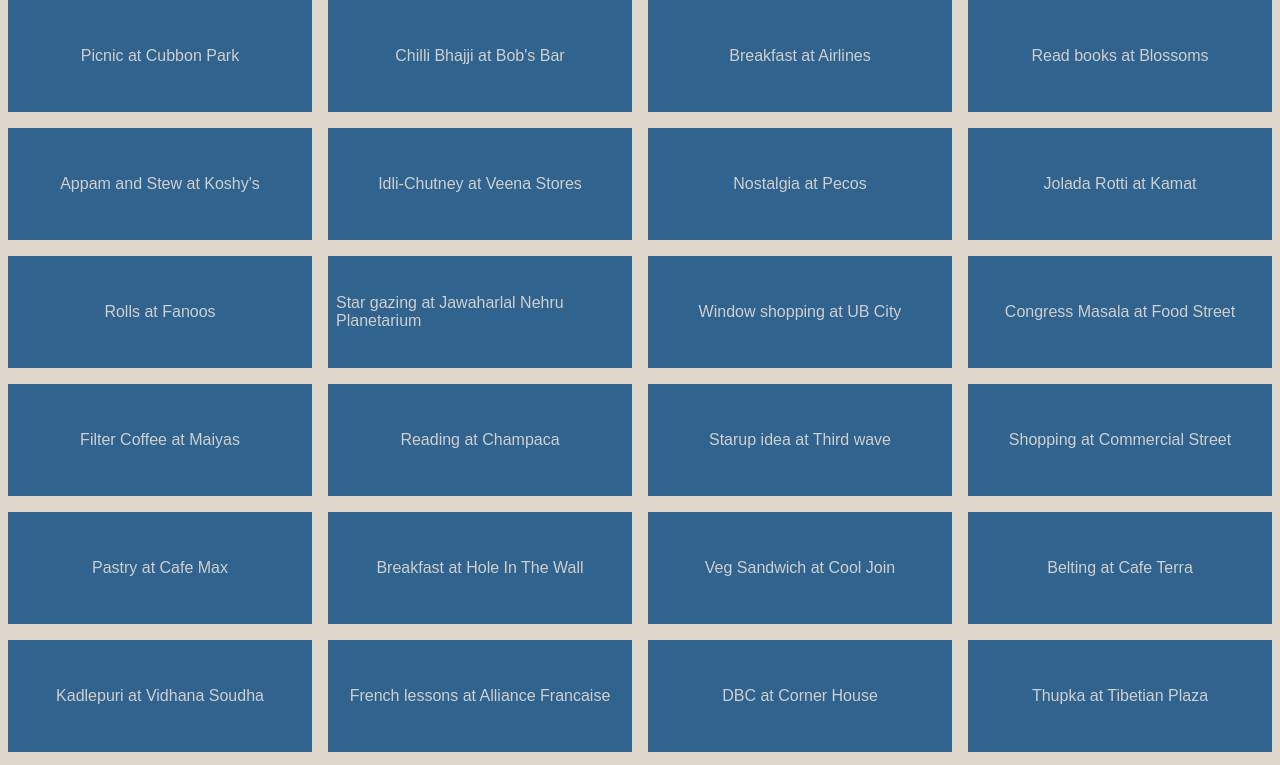
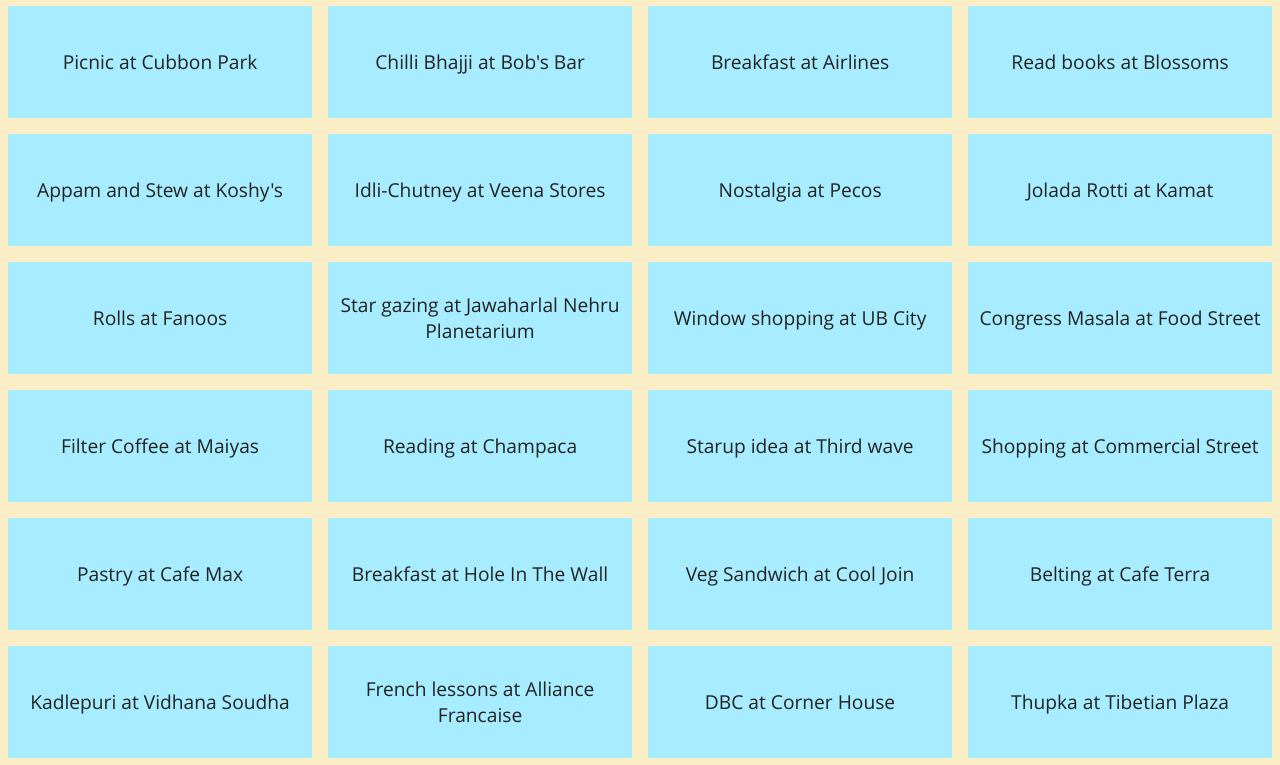
Before and after one commit to Blaze-3/blrgame, a plain HTML site: page index.html in a window 1280 px wide. Shown: the part 80-845 px from the top of the page. Drawn offline with Linux system fonts and the light colour scheme.

Commit message:
better colors and fonts

```diff
--- a/styles.css
+++ b/styles.css
@@ -1,18 +1,49 @@
+:root {
+    --bg-color: #7D1E6A;
+    --text-color: #ffbce5;
+    --card-color: #EEB0B0;
+    --card-text-color: #333;
+    --card-hover-color: #874356;
+    --card-hover-text-color: #F6E7D8;
+    --link-color: #8ee5ff;
+    --link-visited-color: #fafa3e;
+    --footer-color: #F68989;
+
+    --bg-color-light: #fbedc4;
+    --text-color-light: #222;
+    --card-color-light: #a7ecff;
+    --card-text-color-light: #222;
+    --card-hover-color-light: #5dc695;
+    --card-hover-text-color-light: #fffab9;
+    --link-color-light: #051b46;
+    --link-visited-color-light: #870cbb;
+    --footer-color-light: #5197ae;
+}
+
+@font-face {
+    font-family: 'Open Sans';
+    src: url('./assets/OpenSans-Regular-webfont.woff') format('woff2');
+    font-weight: normal;
+    font-style: normal;
+}
+
 body {
-    background: #003D5B;
-    color: #e2e2e2;
-    font-family: sans-serif;
+    background: var(--bg-color);
+    color: var(--text-color);
+    font-family: 'Open Sans', sans-serif;
 }
 
 a {
-    color: #b3e6f5;
+    color: var(--link-color);
 }
+
 a:visited {
-    color: #b59aff;
+    color: var(--link-visited-color);
 }
 
 .all-places {
     display: grid;
+    /* i don't exactly understand how this works */
     grid-template-columns: repeat(auto-fill, minmax(min(100%, 18rem), 1fr));
     gap: 1rem;
 }
@@ -20,31 +51,51 @@ a:visited {
 .place {
     min-height: 6rem;
     padding: 0.5rem;
-    background: #30638E;
-    color: #cfcfcf;
+    background: var(--card-color);
+    color: var(--card-text-color);
     display: grid;
     place-items: center;
+    text-align: center;
+    font-size: 1.2rem;
 }
+
 .place:hover {
-    background: #EDAE49;
-    color: #202020;
-    box-shadow: #00798C 0px 0px 2rem;
+    background: var(--card-hover-color);
+    color: var(--card-hover-text-color);
 }
 
 footer hr {
-    border-color: #e2e2e2;
+    border-color: var(--footer-color);
     border-style: solid;
+    border-width: 0.25rem;
+    margin-top: 2rem;
 }
 
 @media (prefers-color-scheme: light) {
-	body {
-		background-color: #dfd6cb;
-        color: #272d2d;
-	}
+    body {
+        background: var(--bg-color-light);
+        color: var(--text-color-light);
+    }
+
     a {
-        color: #1e6e86;
+        color: var(--link-color-light);
     }
+
     a:visited {
-        color: #411f91;
+        color: var(--link-visited-color-light);
+    }
+
+    .place {
+        background: var(--card-color-light);
+        color: var(--card-text-color-light);
+    }
+
+    .place:hover {
+        background: var(--card-hover-color-light);
+        color: var(--card-hover-text-color-light);
+    }
+
+    footer hr {
+        border-color: var(--footer-color-light);
     }
 }
```
Also changed, not shown: credits/index.html (+10 -3 lines), index.html (+3 -0 lines), assets/OpenSans-Regular-webfont.woff (added), 2 other files.
